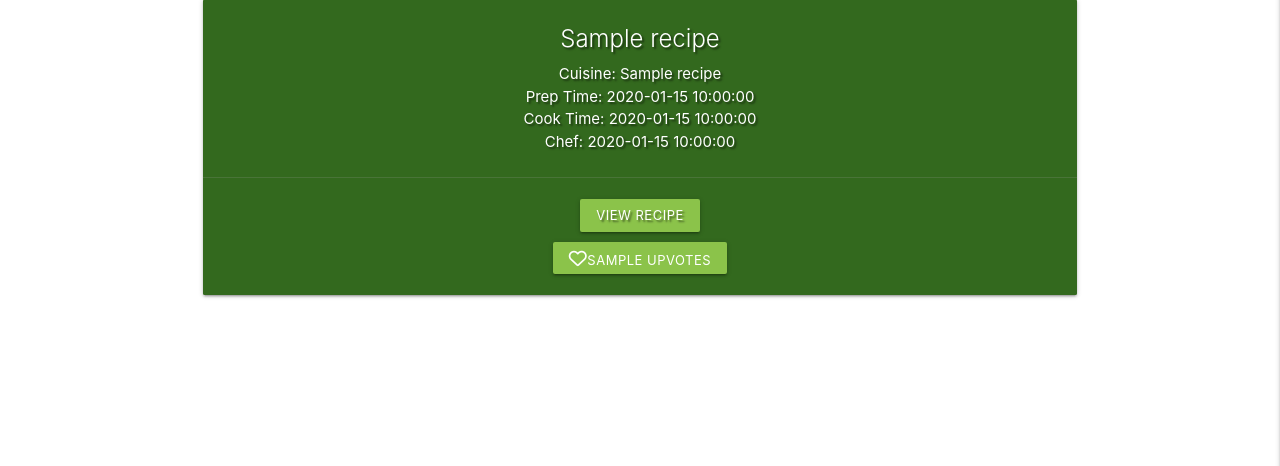
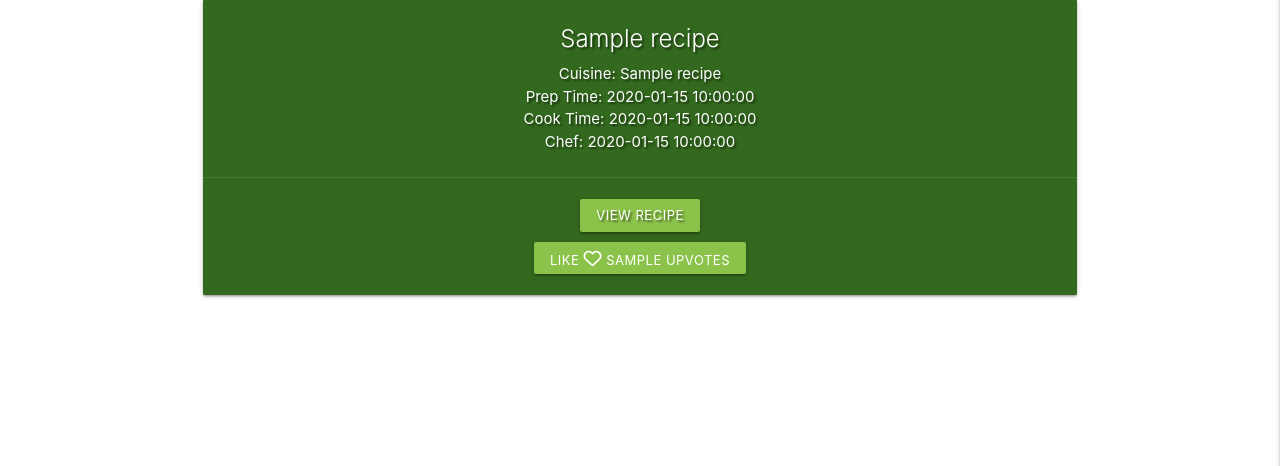
Before and after one commit to imransal/My-Recipes, a Flask app: page /search in a window 1280 px wide. Shown: the part 334-800 px from the top of the page. Run offline with Flask 3, Linux system fonts and the light colour scheme; a database or web service that is not in the repository returns one stand-in record (values such as "Sample title"); some libraries are stand-ins or nearby versions.

Commit message:
changed your recipe button from green to red

```diff
--- a/templates/recipes.html
+++ b/templates/recipes.html
@@ -44,15 +44,15 @@
                     <p>Cook Time: {{ recipe.cook_time }}</p>
                     <p>Chef: {{ recipe.created_by }}</p>
                     {% if session.user|lower == recipe.created_by|lower %}
-                        <a class="btn-small light-green lighten-1">Your Recipe</a>
+                        <a class="btn-small light-red lighten-1">Your Recipe</a>
                     {% endif %}
                     </div>
                     <div class="card-action">
                     <a class="btn-small light-green center-align" href="{{ url_for('recipe_description', recipe_id=recipe._id)}}">View Recipe </a>
                     <form class="" action="{{ url_for('upvote', recipe_id=recipe._id)}}" method="POST">
-                    <button class="btn-small light-green center-align" type="submit"><i
+                    <button class="btn-small light-green center-align" type="submit">Like <i
                             class="fa-regular fa-heart center-align">
-                        </i>{{recipe.upvotes}}</button>
+                        </i> {{recipe.upvotes}}</button>
                 </form>
                     </div>
                 </div>
```
